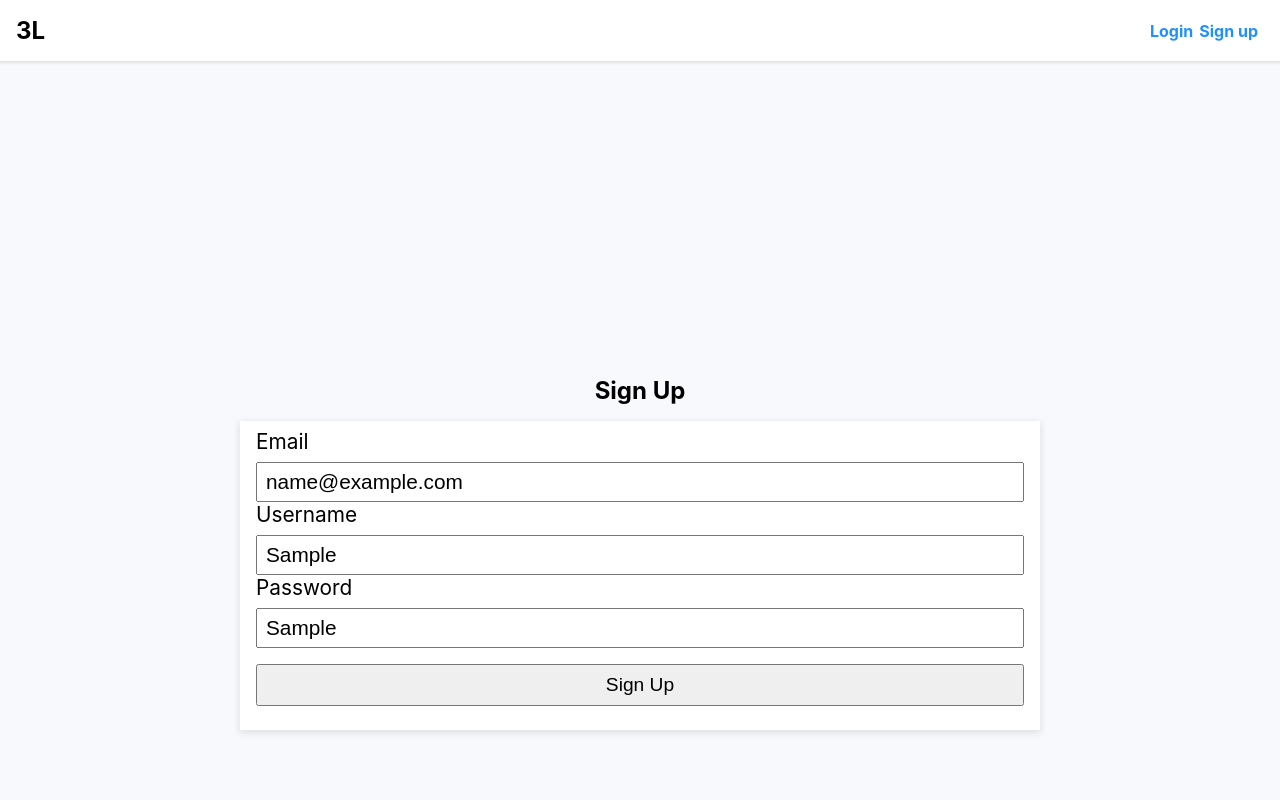
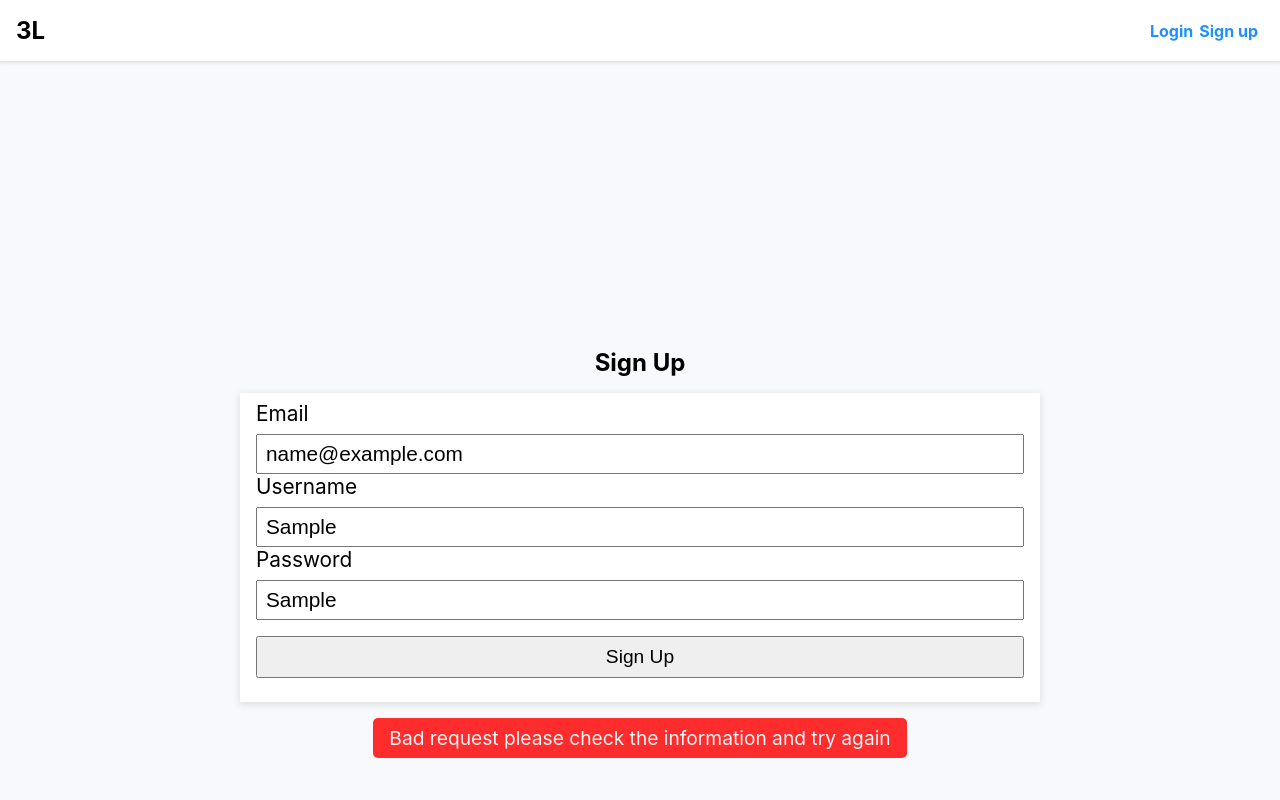
Before and after one commit to rawhite22/thethirdlinehockey, a Next.js app: page /signup in a window 1280 px wide. Both pictures are taken after typing "name@example.com", "Sample", "Sample" into the empty fields and a click on the button "Sign Up". Shown: the top 800 px of the page. Built offline with nearby package versions, Linux system fonts and the light colour scheme; no server answers; the database is empty.

Commit message:
added error to login sign up

```diff
--- a/lib/handlers/signup.js
+++ b/lib/handlers/signup.js
@@ -18,6 +18,8 @@ export const handleSignUpForm = async (
         username,
         password,
       })
+    } else {
+      errorState('Bad request please check the information and try again')
     }
   } catch (error) {
     if (error.request.status === 400) {
--- a/pages/signup.js
+++ b/pages/signup.js
@@ -52,6 +52,7 @@ function Signup() {
           )}
         </form>
       </div>
+      {error && <p className='error'>{error}</p>}
     </main>
   )
 }
--- a/styles/login.css
+++ b/styles/login.css
@@ -18,7 +18,7 @@
 
 .login_page .error {
   margin-bottom: 1rem;
-  background-color: red;
+  background-color: rgba(255, 0, 0, 0.829);
   color: whitesmoke;
   font-size: 1.2rem;
   padding: 0.5rem 1rem;
--- a/styles/signup.css
+++ b/styles/signup.css
@@ -14,6 +14,16 @@
   -webkit-box-align: center;
       -ms-flex-align: center;
           align-items: center;
+}
+
+.signup_page .error {
+  margin-bottom: 1rem;
+  background-color: rgba(255, 0, 0, 0.822);
+  color: whitesmoke;
+  font-size: 1.2rem;
+  padding: 0.5rem 1rem;
+  border-radius: 5px;
+  text-align: center;
 }
 
 .signup_page h2 {
```
